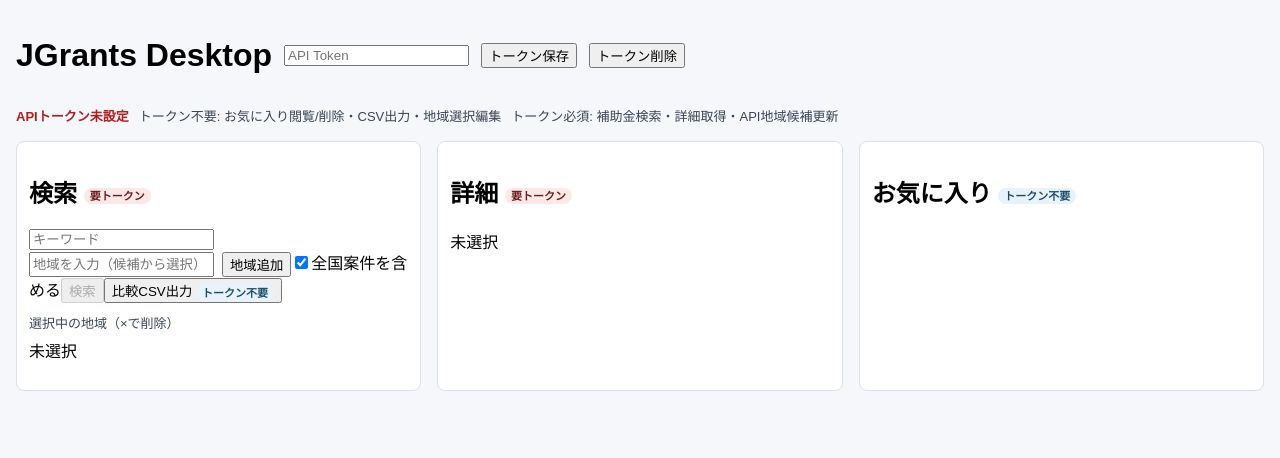
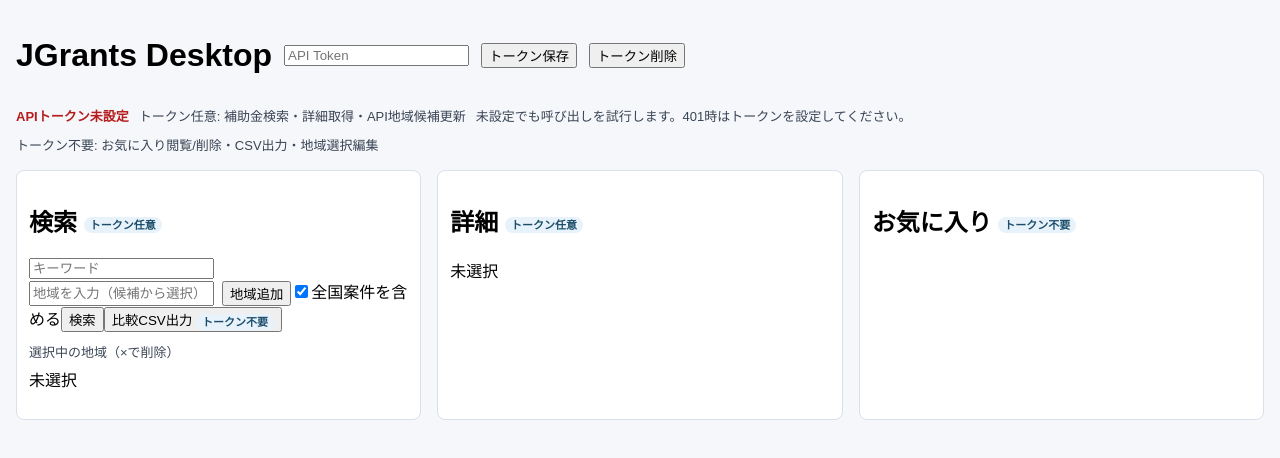
Before and after one commit to TGSE-nepuro/Jgrants, a React (Vite) app: page / in a window 1280 px wide. Shown: the top 458 px of the page. Built offline with nearby package versions, Linux system fonts and the light colour scheme.

Commit message:
feat(api): allow unauthenticated calls and prompt on 401

```diff
--- a/src/main/ipc-handlers.ts
+++ b/src/main/ipc-handlers.ts
@@ -62,7 +62,7 @@
   registrar.handle(
     "grants:search",
     (_event: unknown, tokenRaw: unknown, queryRaw: unknown, traceRaw: unknown) => {
-      const token = z.string().min(1).parse(tokenRaw);
+      const token = z.string().parse(tokenRaw);
       const query = searchQuerySchema.parse(queryRaw);
       const trace = traceRaw == null ? undefined : requestTraceSchema.parse(traceRaw);
       return deps.searchGrants(token, query, trace);
@@ -72,7 +72,7 @@
   registrar.handle(
     "grants:detail",
     (_event: unknown, tokenRaw: unknown, grantIdRaw: unknown, traceRaw: unknown) => {
-      const token = z.string().min(1).parse(tokenRaw);
+      const token = z.string().parse(tokenRaw);
       const grantId = z.string().min(1).parse(grantIdRaw);
       const trace = traceRaw == null ? undefined : requestTraceSchema.parse(traceRaw);
       return deps.fetchGrantDetail(token, grantId, trace);
@@ -80,7 +80,7 @@
   );
 
   registrar.handle("regions:list", (_event: unknown, tokenRaw: unknown, traceRaw: unknown) => {
-    const token = z.string().min(1).parse(tokenRaw);
+    const token = z.string().parse(tokenRaw);
     const trace = traceRaw == null ? undefined : requestTraceSchema.parse(traceRaw);
     return deps.listRegions(token, trace);
   });
--- a/src/main/jgrants-client.ts
+++ b/src/main/jgrants-client.ts
@@ -67,7 +67,11 @@
 ]);
 
 function authHeader(token: string): HeadersInit {
-  return { Authorization: `Bearer ${token}`, "Content-Type": "application/json" };
+  const trimmed = token.trim();
+  if (!trimmed) {
+    return { "Content-Type": "application/json" };
+  }
+  return { Authorization: `Bearer ${trimmed}`, "Content-Type": "application/json" };
 }
 
 function buildSearchParams(query: GrantSearchQuery): URLSearchParams {
--- a/src/renderer/App.tsx
+++ b/src/renderer/App.tsx
@@ -12,8 +12,8 @@
 
 function toUserError(error: unknown, fallback: string): string {
   if (!(error instanceof Error)) return fallback;
-  if (error.message.includes("String must contain at least 1 character")) {
-    return "APIトークンを入力してください";
+  if (error.message.includes("401")) {
+    return "認証が必要です。APIトークンを設定してください";
   }
   return error.message;
 }
@@ -46,7 +46,6 @@
 
   useEffect(() => {
     const normalizedToken = token.trim();
-    if (!normalizedToken) return;
     void (async () => {
       try {
         const loaded = await window.jgrantsApi.listRegions(normalizedToken, { requestId: createRequestId() });
@@ -94,10 +93,6 @@
     setError(null);
     setMessage(null);
     const normalizedToken = token.trim();
-    if (!normalizedToken) {
-      setError("APIトークンを入力してください");
-      return;
-    }
 
     try {
       const pendingRegion = regionInput.trim();
@@ -133,10 +128,6 @@
     setError(null);
     setMessage(null);
     const normalizedToken = token.trim();
-    if (!normalizedToken) {
-      setError("APIトークンを入力してください");
-      return;
-    }
     try {
       setDetail(await window.jgrantsApi.detail(normalizedToken, item.id, { requestId: createRequestId() }));
     } catch (e) {
@@ -237,12 +228,13 @@
         <span className={`token-state ${hasToken ? "ok" : "warn"}`}>
           {hasToken ? "APIトークン設定済み" : "APIトークン未設定"}
         </span>
+        <span>トークン任意: 補助金検索・詳細取得・API地域候補更新</span>
+        <span>未設定でも呼び出しを試行します。401時はトークンを設定してください。</span>
         <span>トークン不要: お気に入り閲覧/削除・CSV出力・地域選択編集</span>
-        <span>トークン必須: 補助金検索・詳細取得・API地域候補更新</span>
       </div>
       <main>
         <section>
-          <h2>検索 <span className="badge required">要トークン</span></h2>
+          <h2>検索 <span className="badge optional">トークン任意</span></h2>
           <form onSubmit={onSearch}>
             <input value={keyword} placeholder="キーワード" onChange={(e) => setKeyword(e.target.value)} />
             <div className="region-picker">
@@ -278,13 +270,7 @@
               />
               全国案件を含める
             </label>
-            <button
-              type="submit"
-              disabled={!hasToken}
-              title={!hasToken ? "APIトークン設定後に利用できます" : undefined}
-            >
-              検索
-            </button>
+            <button type="submit">検索</button>
             <button type="button" onClick={() => void exportCsv()}>
               比較CSV出力 <span className="badge optional">トークン不要</span>
             </button>
@@ -313,13 +299,7 @@
                   checked={selectedIds.includes(item.id)}
                   onChange={() => toggleSelection(item.id)}
                 />
-                <button
-                  onClick={() => void openDetail(item)}
-                  disabled={!hasToken}
-                  title={!hasToken ? "APIトークン設定後に利用できます" : undefined}
-                >
-                  {item.title}
-                </button>
+                <button onClick={() => void openDetail(item)}>{item.title}</button>
                 {item.region && <span>{item.region}</span>}
                 <button onClick={() => void addFavorite(item)}>保存</button>
               </li>
@@ -327,7 +307,7 @@
           </ul>
         </section>
         <section>
-          <h2>詳細 <span className="badge required">要トークン</span></h2>
+          <h2>詳細 <span className="badge optional">トークン任意</span></h2>
           {detail ? (
             <article>
               <h3>{detail.title}</h3>
```
Also changed, not shown: 3 other files (tests, documents, lock files or other folders).
